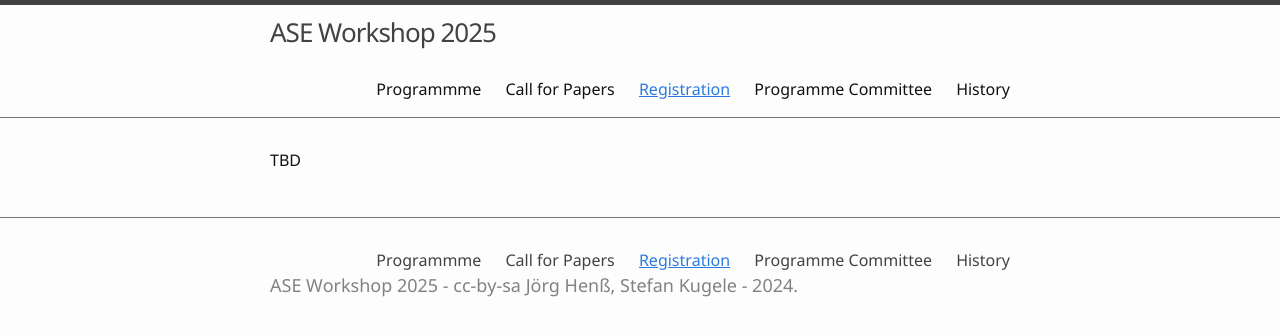
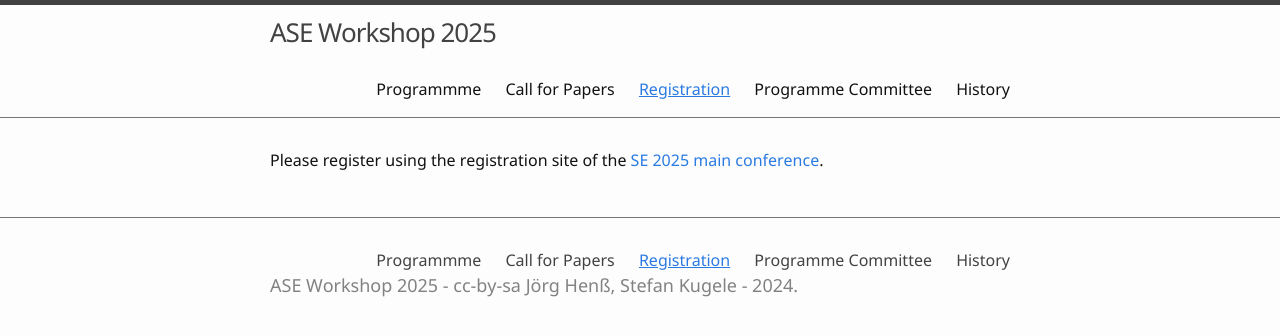
Before and after one commit to ASE-Workshop/2025, a Jekyll site: the page built from 1-registrierung.md, in a window 1280 px wide. Shown: the top 336 px of the page. Built offline with Jekyll 4.4.1, drawn with Linux system fonts in a browser that asks for light colours.

Commit message:
Update 1-registrierung.md

```diff
--- a/1-registrierung.md
+++ b/1-registrierung.md
@@ -3,4 +3,4 @@ title: Registration
 nav: true
 ---
 
-TBD
+Please register using the registration site of the [SE 2025 main conference](https://www.iks.fraunhofer.de/de/veranstaltungen/safe-intelligence-day.html).
```
